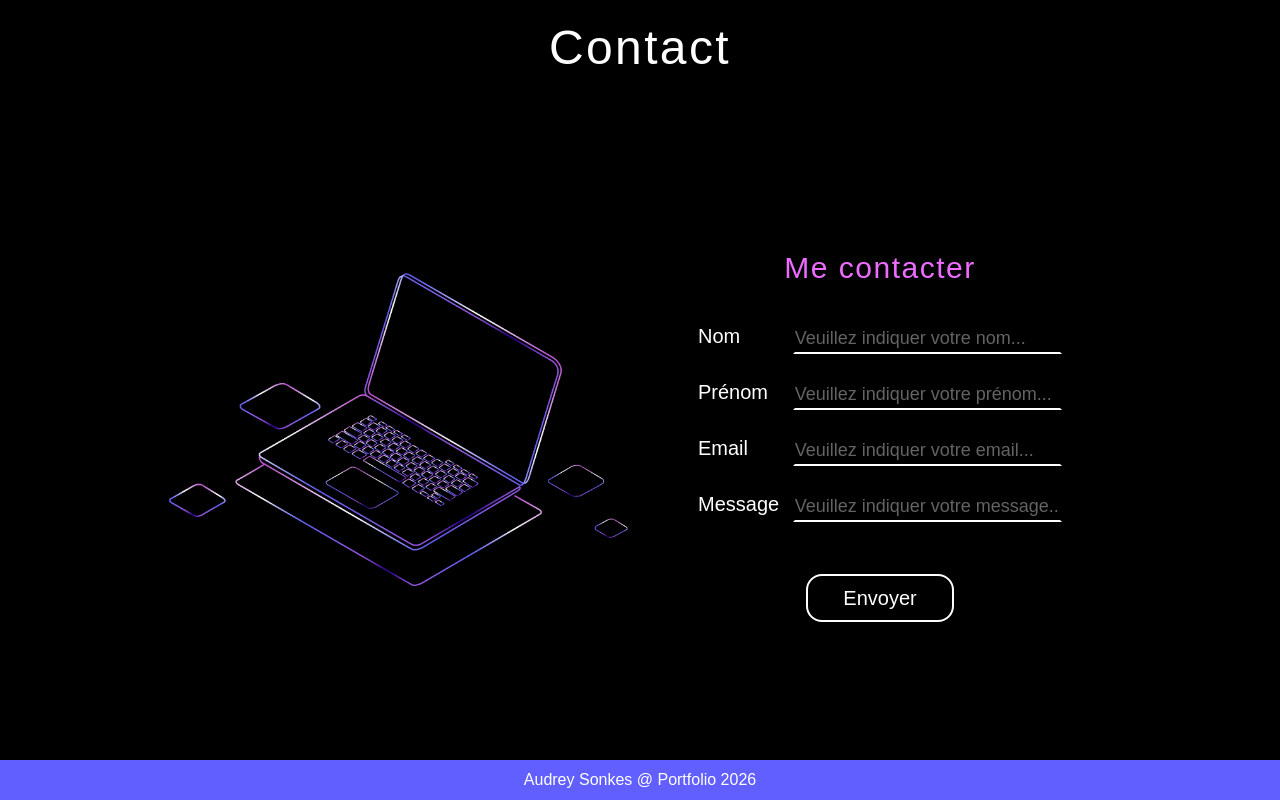
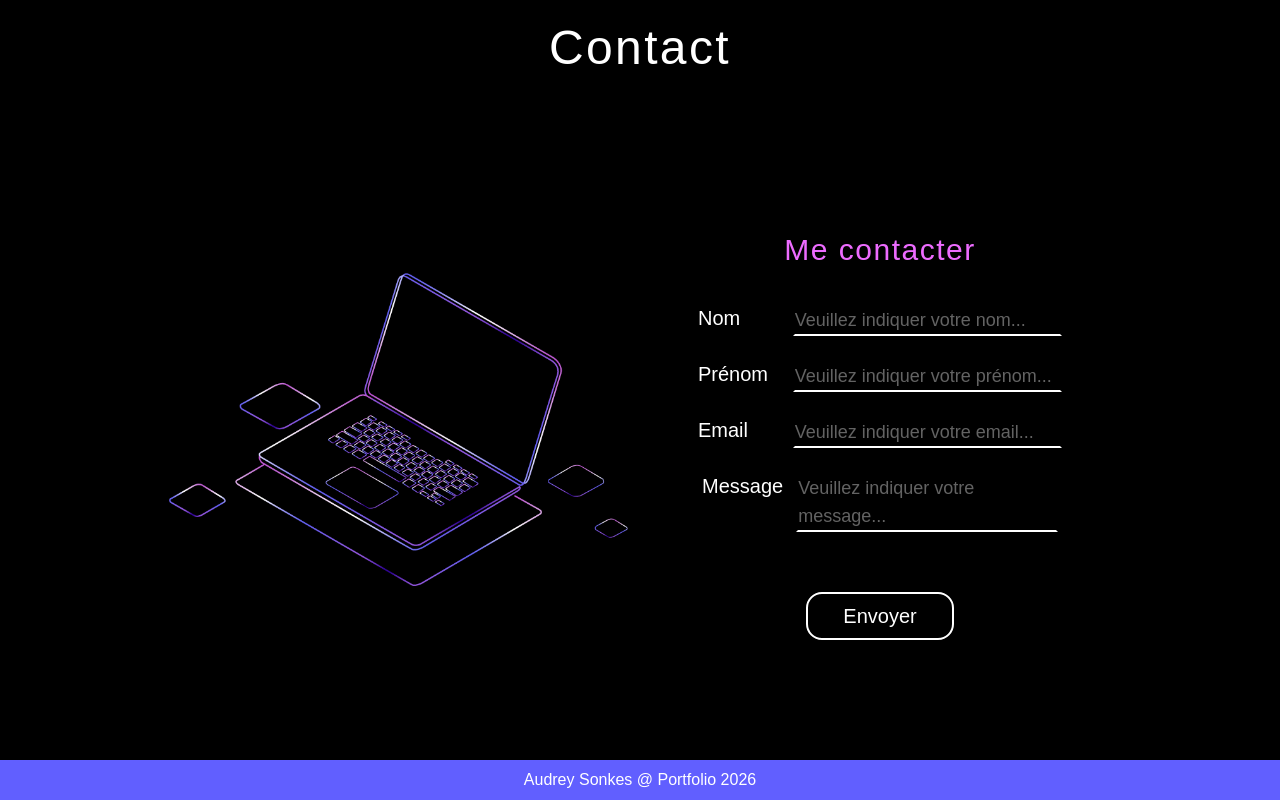
Before and after one commit to asonkes/portfolio__react, a React (Vite) app in the folder frontend/: page / in a window 1280 px wide. Shown: the part 5080-5880 px from the top of the page. Built offline with nearby package versions, Linux system fonts and the light colour scheme; data requests are answered from the project's data file; a web font is replaced by a local one.

Commit message:
mise a jour informations

```diff
--- a/frontend/src/components/ui/contact/Form.jsx
+++ b/frontend/src/components/ui/contact/Form.jsx
@@ -3,8 +3,20 @@
 /*********************************************/
 
 export const Form = () => {
+
+  const handleSubmit = (event) => {
+    event.preventDefault();
+    console.log(new FormData(event.target));
+
+
+
+  }
+
   return (
-    <form className="w-full flex justify-center">
+    <form
+      className="w-full flex justify-center"
+      onSubmit={handleSubmit}
+    >
       <div className="w-full sm:w-5/6 flex flex-col">
         <div className="w-fit m-auto my-3 flex">
           <div className="w-32 text-white text-xl">
@@ -45,7 +57,7 @@ export const Form = () => {
           <div className="w-full text-lg text-fuchsia-400">
             <input
               className="w-auto placeholder:text-white-special border-2 border-transparent border-b-white outline-none sm:w-full"
-              type="text"
+              type="email"
               id="email"
               name="email"
               required="required"
@@ -59,14 +71,14 @@ export const Form = () => {
             <label htmlFor="message">Message</label>
           </div>
           <div className="w-full text-lg text-fuchsia-400">
-            <input
-              className="w-auto placeholder:text-white-special border-2 border-transparent border-b-white outline-none sm:w-full"
-              type="text"
+            <textarea
+              className="w-auto placeholder:text-white-special border-2 border-transparent border-b-white outline-none resize-none sm:w-full"
+              name="message"
               id="message"
-              name="message"
               required="required"
               placeholder="Veuillez indiquer votre message..."
-            ></input>
+            >
+            </textarea>
           </div>
         </div>
 
```
